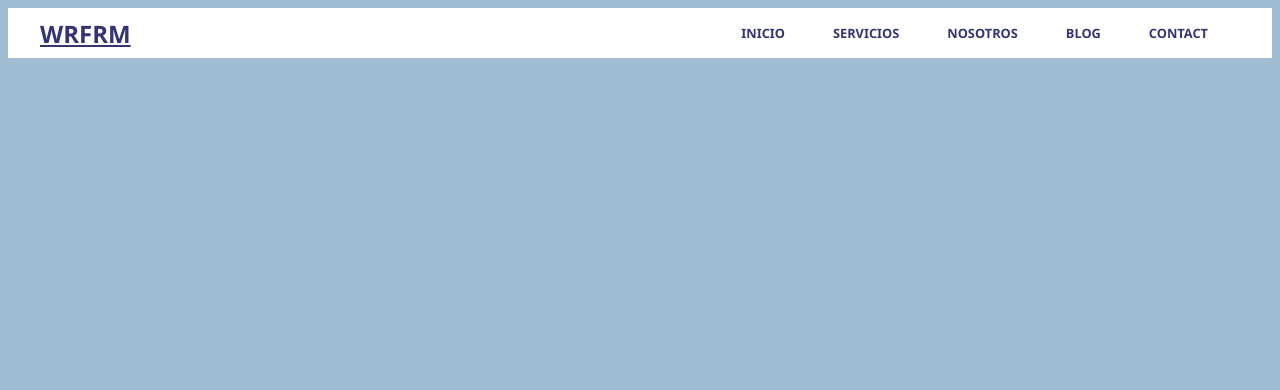
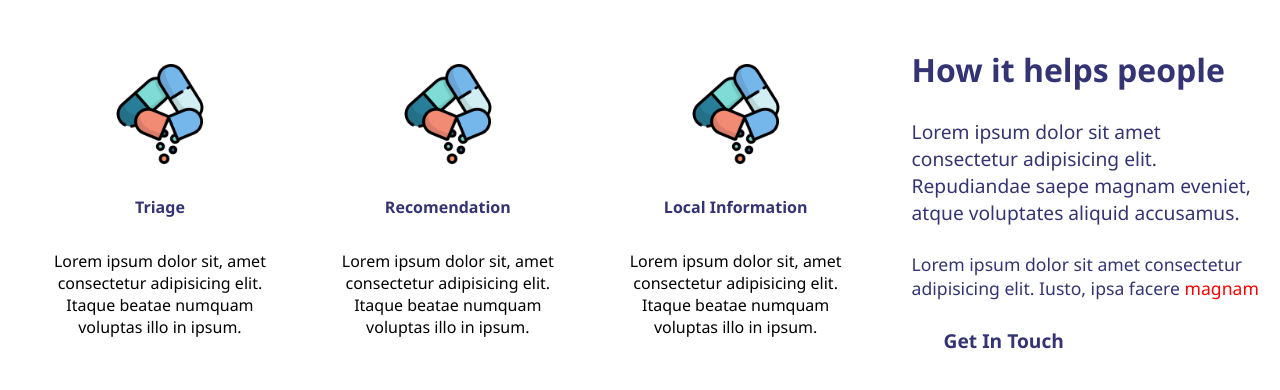
Before and after one commit to Vayron252/Repo_Sem6_S1_Ejercicio1, a plain HTML site: page index.html in a window 1280 px wide. Drawn offline with Linux system fonts and the light colour scheme.

Commit message:
Subir nuevo estilo

```diff
--- /dev/null
+++ b/_people.scss
@@ -0,0 +1,91 @@
+$color-titulos: rgb(52, 52, 116);
+
+*,
+*::before,
+*::after {
+    box-sizing: border-box;
+    padding: 0;
+    margin: 0;
+}
+
+body {
+    font-family: 'Segoe UI', Tahoma, Geneva, Verdana, sans-serif;
+}
+
+.SectionPeople {
+    // background-color: steelblue;
+    width: 1300px;
+    // height: 300px;
+    display: grid;
+    grid-template-columns: 70% 30%;
+    gap: 3rem;
+    padding: 2rem 5rem 2rem 2rem;
+    margin: 1rem auto;
+
+    &__List {
+        display: flex;
+        gap: 2rem;
+        // background-color: orange;
+
+        .SectionPeople__Article {
+            // background-color: green;
+
+            &__Contenedor__Imagen {
+                width: 100%;
+                display: flex;
+                justify-content: center;
+                align-items: center;
+                // background-color: red;
+                padding: 1rem;
+            }
+
+            &__Imagen {
+                width: 100px;
+                height: 100px;
+                // background-color: aqua;
+            }
+
+            &__Subtitulo {
+                color: $color-titulos;
+                padding: 1rem;
+                text-align: center;
+            }
+
+            &__Descripcion {
+                padding: 1rem;
+                text-align: center;
+            }
+        }
+    }
+
+    &__Informacion {
+        // background-color: purple;
+        display: flex;
+        flex-direction: column;
+        justify-content: space-between;
+        color: $color-titulos;
+
+        &__Titulo {
+            font-size: 2rem;
+        }
+
+        &__Descripcion {
+            font-size: 1.2rem;
+        }
+
+        &__Cita {
+            font-size: 1.1rem;
+
+            span {
+                color: red;
+            }
+        }
+
+        &__Link {
+            padding-left: 2rem;
+            font-size: 1.2rem;
+            font-weight: bold;
+            text-decoration: none;
+        }
+    }
+}
--- a/index.html
+++ b/index.html
@@ -7,7 +7,7 @@
     <title>Document</title>
 </head>
 <body>
-    <div class="contenedor">
+    <!-- <div class="contenedor">
         <div class="contenedor__titulo">
             <span>WRFRM</span>
         </div>
@@ -20,6 +20,48 @@
                 <li class="contenedor__navegacion__ul__li"><a href="#">CONTACT</a></li>
             </ul>
         </nav>
-    </div>
+    </div> -->
+
+    <!-- <header class="Navigation">
+        <nav class="Navigation-Nav">
+            <ul class="Navigation-List">
+                <li class="Navigation-Item"><a class="Navigation-Link" href="#">Inicio</a></li>
+                <li class="Navigation-Item"><a class="Navigation-Link" href="#">Nosotros</a></li>
+                <li class="Navigation-Item"><a class="Navigation-Link" href="#">Contacto</a></li>
+            </ul>
+        </nav>
+    </header> -->
+
+    <section class="SectionPeople">
+        <section class="SectionPeople__List">
+            <article class="SectionPeople__Article">
+                <div class="SectionPeople__Article__Contenedor__Imagen">
+                    <img class="SectionPeople__Article__Imagen" src="./img/pastillas.png" alt="">
+                </div>
+                <h4 class="SectionPeople__Article__Subtitulo">Triage</h4>
+                <p class="SectionPeople__Article__Descripcion">Lorem ipsum dolor sit, amet consectetur adipisicing elit. Itaque beatae numquam voluptas illo in ipsum.</p>
+            </article>
+            <article class="SectionPeople__Article">
+                <div class="SectionPeople__Article__Contenedor__Imagen">
+                    <img class="SectionPeople__Article__Imagen" src="./img/pastillas.png" alt="">
+                </div>
+                <h4 class="SectionPeople__Article__Subtitulo">Recomendation</h4>
+                <p class="SectionPeople__Article__Descripcion">Lorem ipsum dolor sit, amet consectetur adipisicing elit. Itaque beatae numquam voluptas illo in ipsum.</p>
+            </article>
+            <article class="SectionPeople__Article">
+                <div class="SectionPeople__Article__Contenedor__Imagen">
+                    <img class="SectionPeople__Article__Imagen" src="./img/pastillas.png" alt="">
+                </div>
+                <h4 class="SectionPeople__Article__Subtitulo">Local Information</h4>
+                <p class="SectionPeople__Article__Descripcion">Lorem ipsum dolor sit, amet consectetur adipisicing elit. Itaque beatae numquam voluptas illo in ipsum.</p>
+            </article>
+        </section>
+        <section class="SectionPeople__Informacion">
+            <h2 class="SectionPeople__Informacion__Titulo">How it helps people</h2>
+            <p class="SectionPeople__Informacion__Descripcion">Lorem ipsum dolor sit amet consectetur adipisicing elit. Repudiandae saepe magnam eveniet, atque voluptates aliquid accusamus.</p>
+            <p class="SectionPeople__Informacion__Cita">Lorem ipsum dolor sit amet consectetur adipisicing elit. Iusto, ipsa facere <span>magnam</span></p>
+            <a class="SectionPeople__Informacion__Link">Get In Touch</a>
+        </section>
+    </section>
 </body>
 </html>
--- a/styles.scss
+++ b/styles.scss
@@ -1,45 +1,53 @@
-$color-primario: rgb(52, 52, 116);
+// $color-primario: rgb(52, 52, 116);
 
-body {
-    background-color: rgb(160, 189, 212);
-    font-family: 'Segoe UI', Tahoma, Geneva, Verdana, sans-serif;
-}
+// body {
+//     background-color: rgb(160, 189, 212);
+//     font-family: 'Segoe UI', Tahoma, Geneva, Verdana, sans-serif;
+// }
 
-.contenedor {
-    background-color: white;
-    display: flex;
-    justify-content: space-between;
-    font-size: .8rem;
-    height: 50px;
+// .contenedor {
+//     background-color: white;
+//     display: flex;
+//     justify-content: space-between;
+//     font-size: .8rem;
+//     height: 50px;
 
-    &__titulo {
-        display: flex;
-        justify-content: center;
-        align-items: center;
-        margin-left: 2rem;
-        font-size: 1.5rem;
-        font-weight: bold;
-        color: $color-primario;
-        text-decoration: underline;
-    }
+//     &__titulo {
+//         display: flex;
+//         justify-content: center;
+//         align-items: center;
+//         margin-left: 2rem;
+//         font-size: 1.5rem;
+//         font-weight: bold;
+//         color: $color-primario;
+//         text-decoration: underline;
+//     }
 
-    &__navegacion {
-        display: flex;
-        margin-right: 2rem;
-    }
+//     &__navegacion {
+//         display: flex;
+//         margin-right: 2rem;
+//     }
 
-    &__navegacion__ul {
-        display: flex;
-        list-style: none;
-        padding: 0;
-        gap: 3rem;
-        padding: 0 2rem;
-        align-items: center;
+//     &__navegacion__ul {
+//         display: flex;
+//         list-style: none;
+//         padding: 0;
+//         gap: 3rem;
+//         padding: 0 2rem;
+//         align-items: center;
 
-        &__li a {
-            text-decoration: none;
-            color: $color-primario;
-            font-weight: bold;
-        }
-    }
-}
+//         &__li a {
+//             text-decoration: none;
+//             color: $color-primario;
+//             font-weight: bold;
+//         }
+//     }
+// }
+
+@import 'header.scss';
+@import 'people.scss';
+
+// body {
+//     padding: 0;
+//     margin: 0;
+// }
```
Also changed, not shown: _header.scss (added, +19 -0 lines), img/pastillas.png (added), styles.css, 1 other file.
